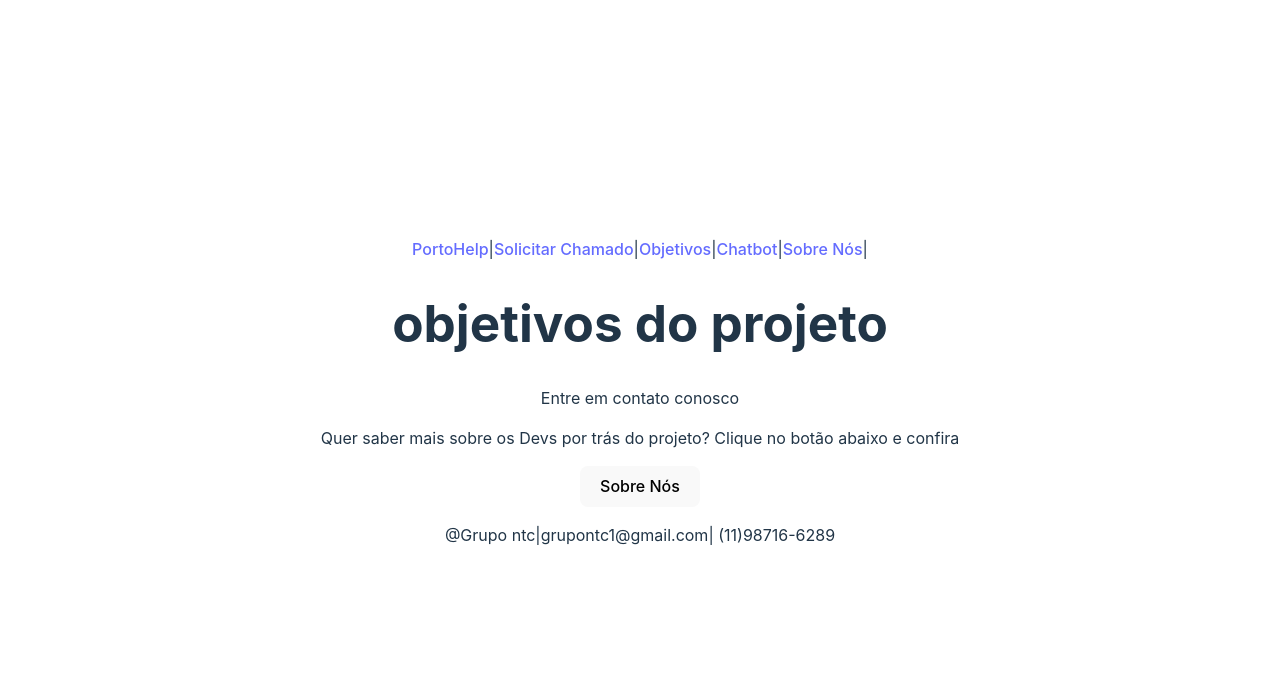
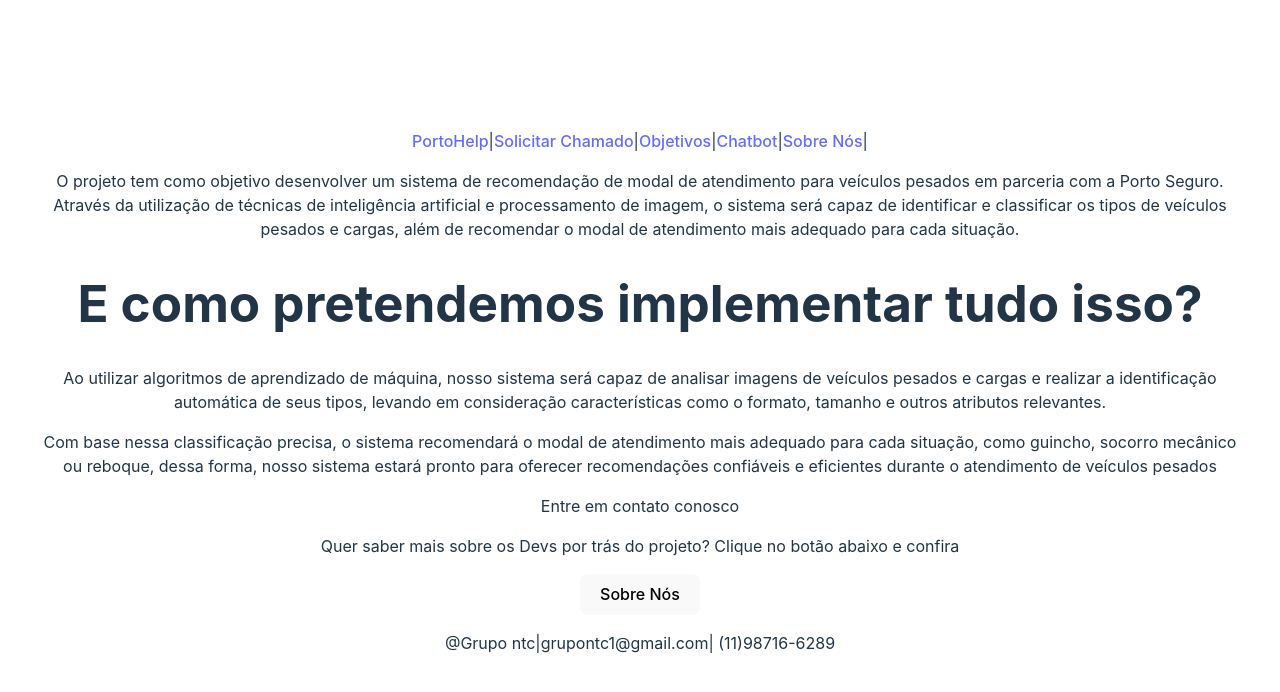
Before and after one commit to Rminoro/challengeWeb, a React (Vite) app in the folder challenge/: page /objetivos in a window 1280 px wide. Shown: the top 692 px of the page. Built offline with nearby package versions, Linux system fonts and the light colour scheme.

Commit message:
Terminando conteudo aba objetivos

```diff
--- a/challenge/src/routes/objetivos/index.jsx
+++ b/challenge/src/routes/objetivos/index.jsx
@@ -3,7 +3,24 @@ export default function Objetivos(){
 
     return(
         <main>
-            <h1>objetivos do projeto</h1>
+            <div>
+                <p>
+                O projeto tem como objetivo desenvolver um sistema de recomendação de modal de atendimento para veículos pesados em parceria com a Porto Seguro. Através da utilização de técnicas de inteligência artificial e processamento de imagem, o sistema será capaz de identificar e classificar os tipos de veículos pesados e cargas, além de recomendar o modal de atendimento mais adequado para cada situação.
+                </p>
+            </div>
+
+            <h1>E como pretendemos implementar tudo isso?</h1>
+
+            <div>
+                <p>
+                Ao utilizar algoritmos de aprendizado de máquina, nosso sistema será capaz de analisar imagens de veículos pesados e cargas e realizar a identificação automática de seus tipos, levando em consideração características como o formato, tamanho e outros atributos relevantes.
+                </p>
+                <p>
+                Com base nessa classificação precisa, o sistema recomendará o modal de atendimento mais adequado para cada situação, como guincho, socorro mecânico ou reboque, dessa forma, nosso sistema estará pronto para oferecer recomendações confiáveis e eficientes durante o atendimento de veículos pesados
+                </p>
+            </div>
+
+
         </main>
     )
 }
```
